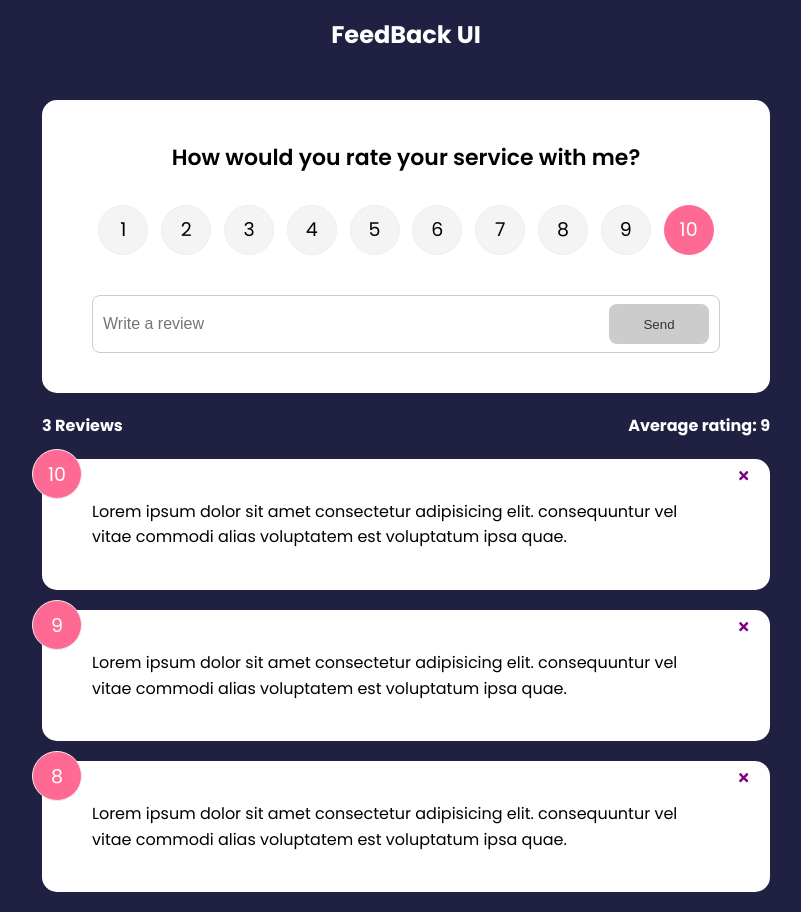
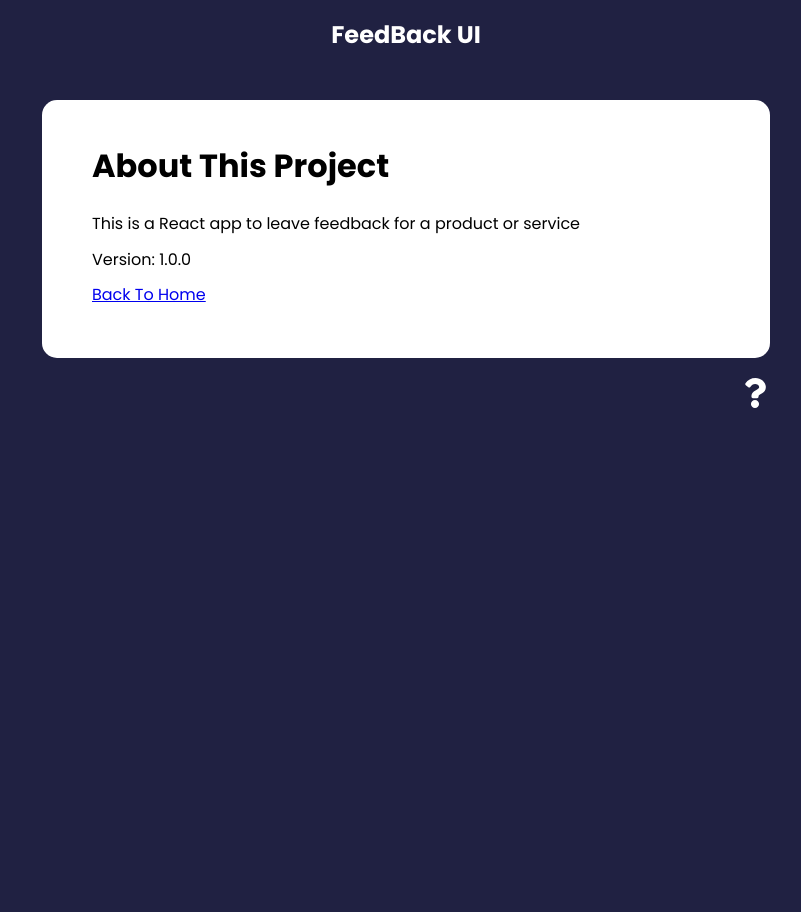
Before and after one commit to choy30/Feedbackapp, a React (Create React App) app: page /about in a window 1280 px wide. Shown: the whole page, without its empty margins (234-1035 px from the left). After the commit the page ends 800 px from the top, so only its background shows below. Built offline with nearby package versions, Linux system fonts and the light colour scheme; the HTML template or start-up script is replaced by a standard one.

Commit message:
Create Routes & Links

```diff
--- a/package.json
+++ b/package.json
@@ -10,6 +10,7 @@
     "react": "^18.0.0",
     "react-dom": "^18.0.0",
     "react-icons": "^4.3.1",
+    "react-router-dom": "^6.3.0",
     "react-scripts": "5.0.1",
     "uuid": "^8.3.2",
     "web-vitals": "^2.1.4"
--- a/src/App.js
+++ b/src/App.js
@@ -1,10 +1,13 @@
-import {v4 as uuidv4} from 'uuid'
+import { v4 as uuidv4 } from 'uuid'
+import { BrowserRouter as Router, Route, Routes } from 'react-router-dom'
 import { React, useState } from 'react'
 import Header from './components/Header'
 import FeedbackList from './components/FeedbackList'
 import FeedbackData from './data/FeedbackData'
 import FeedbackStats from './components/FeedbackStats'
 import FeedbackForm from './components/FeedbackForm'
+import AboutPage from './pages/AboutPage'
+import AboutIconLink from './components/AboutIconLink'
 
 function App() {
   const [feedback, setFeedback] = useState(FeedbackData)
@@ -21,14 +24,29 @@
   }
 
   return (
-    <>
+    <Router>
       <Header />
       <div className='container'>
-        <FeedbackForm handleAdd={addFeedback}/>
-        <FeedbackStats feedback={feedback}/>
-        <FeedbackList feedback={feedback} handleDelete={deleteFeedback} />
+        <Routes>
+          <Route
+            exact
+            path='/'
+            element={
+              <>
+                <FeedbackForm handleAdd={addFeedback} />
+                <FeedbackStats feedback={feedback} />
+                <FeedbackList
+                  feedback={feedback}
+                  handleDelete={deleteFeedback}
+                />
+              </>
+            }
+          ></Route>
+          <Route path='/about' element={<AboutPage />}>This is the about route</Route>
+        </Routes>
+        <AboutIconLink />
       </div>
-    </>
+    </Router>
   )
 }
 
--- /dev/null
+++ b/src/components/AboutIconLink.jsx
@@ -0,0 +1,15 @@
+import { FaQuestion } from 'react-icons/fa'
+import { Link } from 'react-router-dom'
+
+function AboutIconLink() {
+  return (
+    <div className='about-link'>
+      <Link to='/about'>
+        <FaQuestion size={30} />
+      </Link>
+    </div>
+  )
+}
+
+
+export default AboutIconLink
--- /dev/null
+++ b/src/pages/AboutPage.jsx
@@ -0,0 +1,22 @@
+import React from 'react'
+import { Link } from 'react-router-dom'
+import Card from '../components/shared/Card'
+
+
+function AboutPage() {
+  return (
+    <Card>
+    <div className='about'>
+      <h1>About This Project</h1>
+      <p>This is a React app to leave feedback for a product or service</p>
+      <p>Version: 1.0.0</p>
+
+      <p>
+        <Link to='/'>Back To Home</Link>
+      </p>
+    </div>
+  </Card>
+  )
+}
+
+export default AboutPage
```
Also changed, not shown: 1 other file (tests, documents, lock files or other folders).
